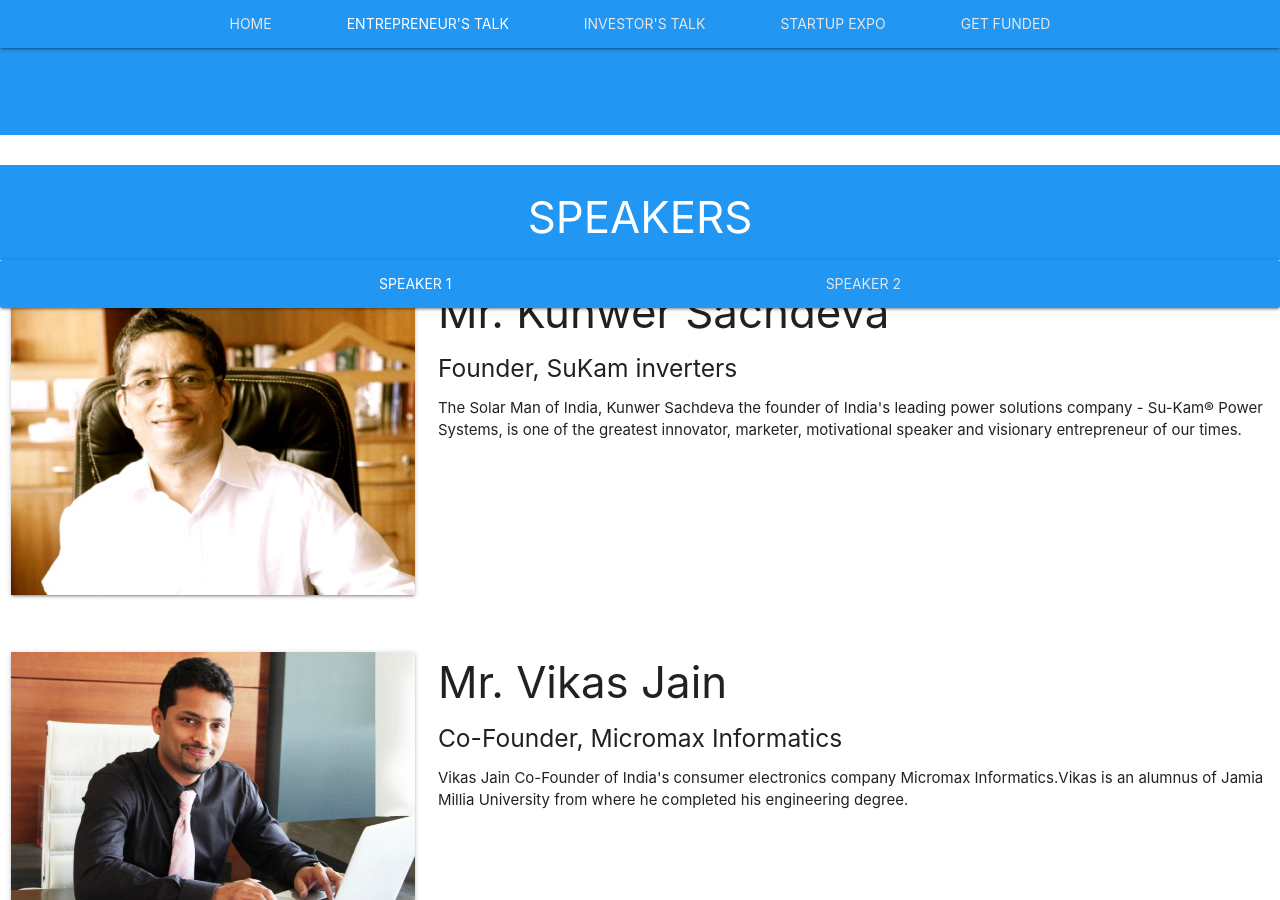
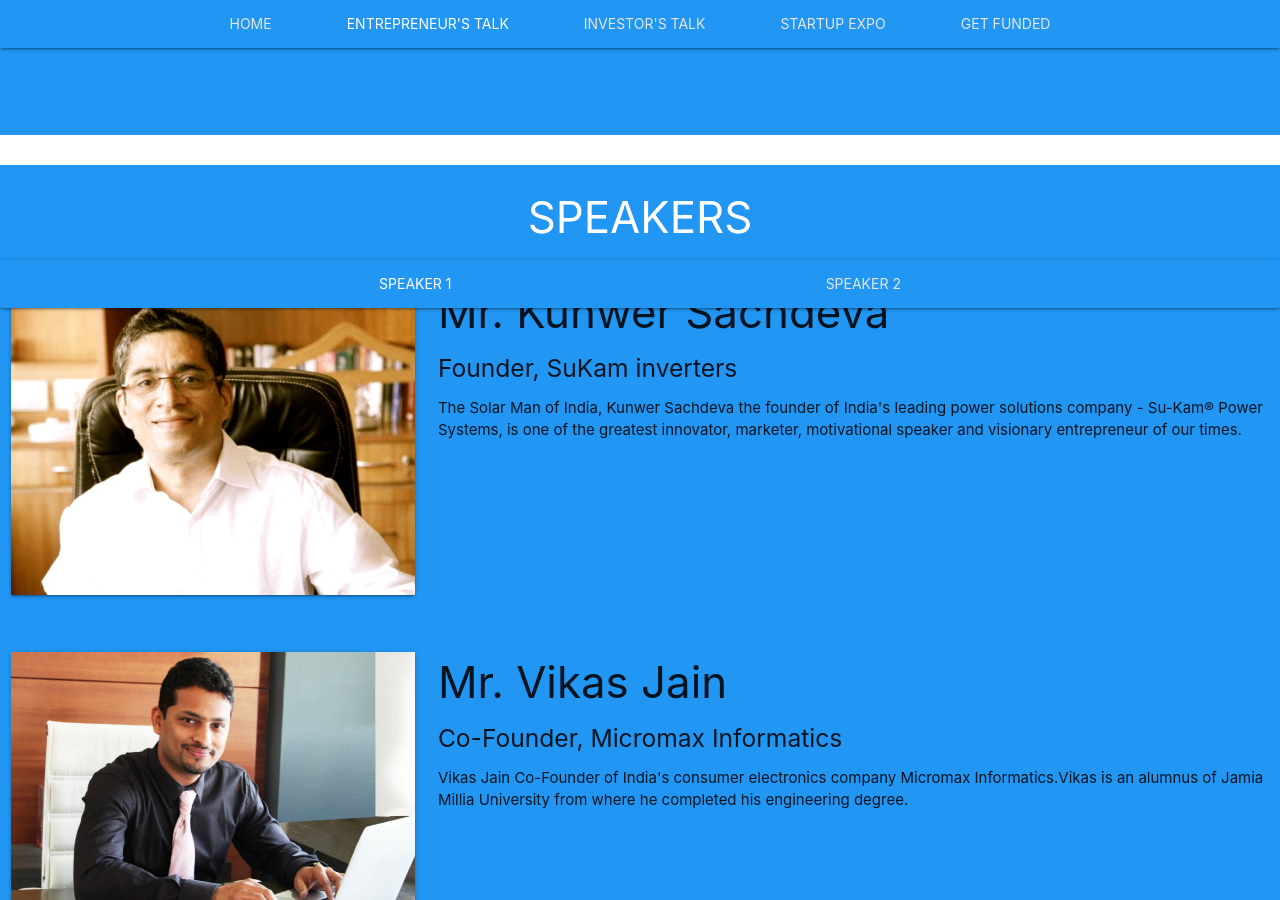
Before and after one commit to FinFO-app/emphasisO.com, a Jekyll site: the page esummit.html, which Jekyll copies as it is, in a window 1280 px wide and 900 px high, scrolled down 835 px. Built offline with Jekyll 4.4.1, drawn with Linux system fonts in a browser that asks for light colours.

Commit message:
Update esummit.html

```diff
--- a/esummit.html
+++ b/esummit.html
@@ -96,7 +96,6 @@
         </ul>
     </div>
 </div>
-        <div id="content2" class="white ">
                 <div id="speaker_1">
                     <div id="slide_11" class="row">
                         <div class="col s12 l4 m4 " style="margin-top:15px">
@@ -126,7 +125,6 @@
                             </div>
                         </div>
                     </div>
-                </div>
 
             <!--
               <a class="prev" onclick="plusSlides(-1, 1)">&#10094;</a>
```
